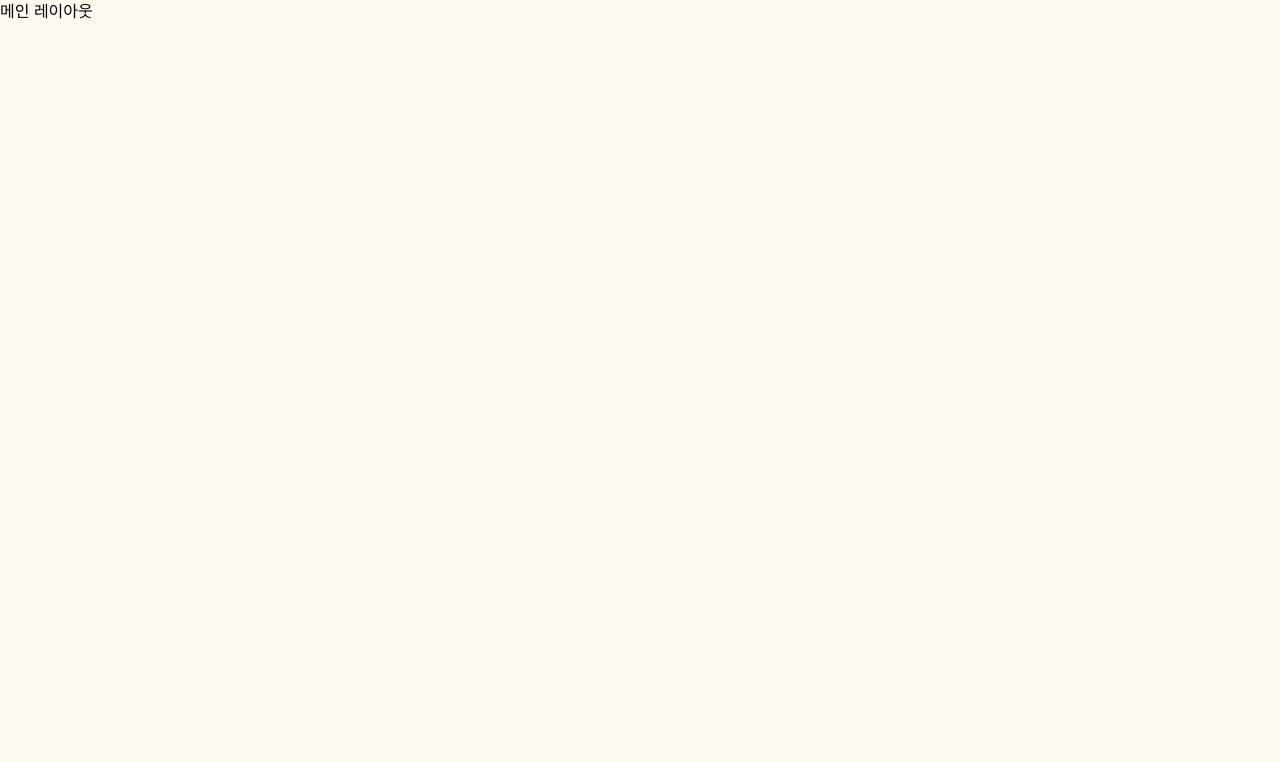
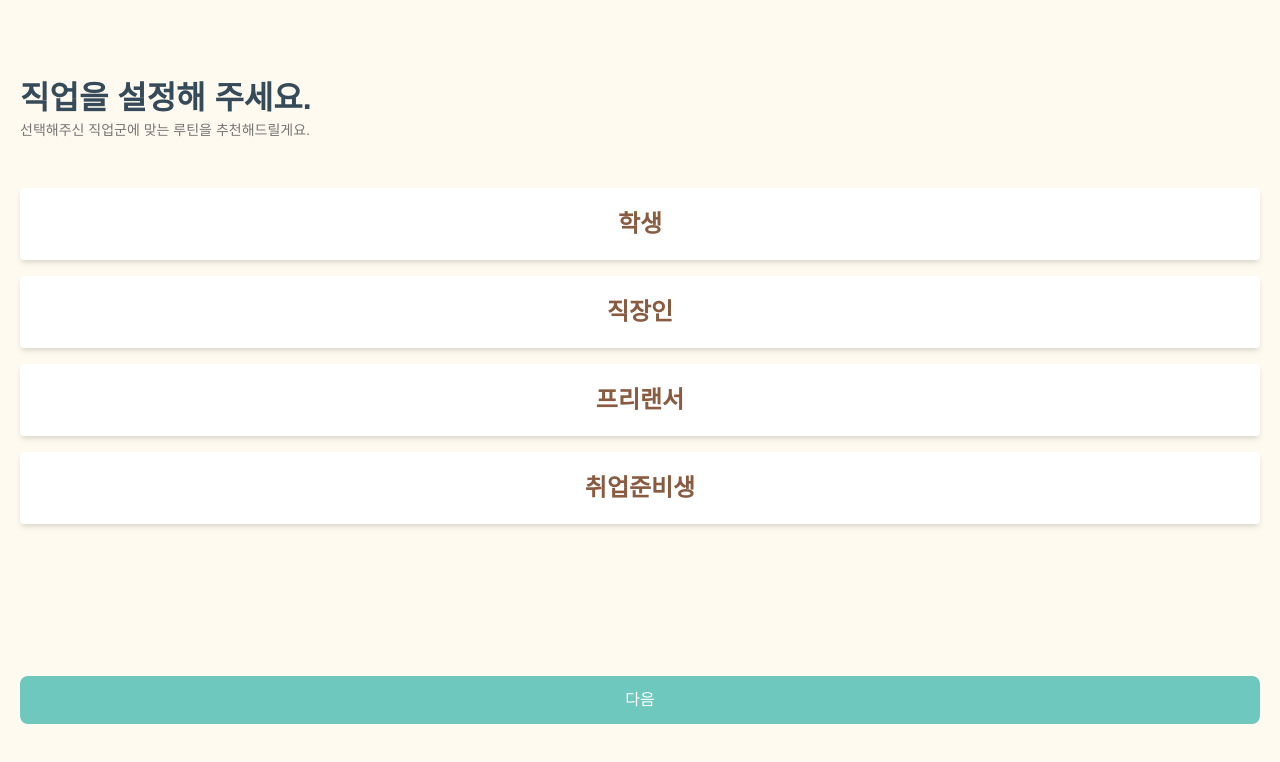
Before and after one commit to ccconac/JECT-4-client, a React (Vite) app: page /setJob in a window 1280 px wide. Before the commit this address led to /. Shown: the top 762 px of the page. Built offline with nearby package versions, Linux system fonts and the light colour scheme; a web font is replaced by a local one.

Commit message:
feat: SCRUM-10 - 사용자 유형 선택 화면 구현

```diff
--- /dev/null
+++ b/src/components/common/button/SelectButton.tsx
@@ -0,0 +1,26 @@
+import React from 'react';
+
+interface ToggleButtonsProps {
+    option: string;
+    selected: string;
+    onSelect: (value: string) => void;
+}
+
+const ToggleButtons: React.FC<ToggleButtonsProps> = ({ option, selected, onSelect }) => {
+    return (
+        <button
+            key={option}
+            type="button"
+            onClick={() => onSelect(option)}
+            className={`text-text-sub text-title h-18 w-full rounded ${
+                selected === option
+                    ? 'bg-input-focus bg-opacity-75 shadow-inner shadow-gray-400'
+                    : 'bg-opacity-100 bg-white shadow-md hover:bg-gray-200'
+            } transition`}
+        >
+            {option}
+        </button>
+    );
+};
+
+export default ToggleButtons;
--- a/src/pages/auth/LoginPage/KakaoLoginPage.tsx
+++ b/src/pages/auth/LoginPage/KakaoLoginPage.tsx
@@ -19,7 +19,7 @@ function KakaoLoginPage() {
     }, [navigate]);
 
     return (
-        <div className="flex min-h-screen flex-col justify-between">
+        <div className="flex min-h-screen flex-col justify-between py-14">
             <section className="mb-12 rounded-lg bg-gradient-to-r p-5">
                 <Swiper
                     modules={[Scrollbar, Pagination, Autoplay]} // 페이지네이션, 자동재생 등의 기능을 불러옴
--- /dev/null
+++ b/src/pages/auth/LoginPage/SetJobPage.tsx
@@ -0,0 +1,53 @@
+import { useState } from 'react';
+import { useNavigate } from 'react-router-dom';
+import SelectButton from '../../../components/common/button/SelectButton';
+import NextButton from '../../../components/common/button/NextButton';
+
+function SetJobPage() {
+    const [selected, setSelected] = useState<string>('');
+    const navigate = useNavigate();
+    const handleSelect = (value: string) => {
+        setSelected(value);
+    };
+    return (
+        <div className="flex min-h-screen flex-col justify-between py-14">
+            <section className="mb-12 rounded-lg bg-gradient-to-r p-5">
+                <h1 className="text-display text-secondary">직업을 설정해 주세요.</h1>
+                <p className="text-small text-text-min">
+                    선택해주신 직업군에 맞는 루틴을 추천해드릴게요.
+                </p>
+                <div className="mt-12 flex flex-col gap-4">
+                    <SelectButton
+                        option="학생"
+                        selected={selected}
+                        onSelect={handleSelect}
+                    ></SelectButton>
+                    <SelectButton
+                        option="직장인"
+                        selected={selected}
+                        onSelect={handleSelect}
+                    ></SelectButton>
+                    <SelectButton
+                        option="프리랜서"
+                        selected={selected}
+                        onSelect={handleSelect}
+                    ></SelectButton>
+                    <SelectButton
+                        option="취업준비생"
+                        selected={selected}
+                        onSelect={handleSelect}
+                    ></SelectButton>
+                </div>
+            </section>
+            <section className="p-5">
+                <NextButton
+                    onClick={() => {
+                        navigate('/');
+                    }}
+                ></NextButton>
+            </section>
+        </div>
+    );
+}
+
+export default SetJobPage;
--- a/src/pages/auth/LoginPage/SetNamePage.tsx
+++ b/src/pages/auth/LoginPage/SetNamePage.tsx
@@ -23,7 +23,7 @@ function SetNamePage() {
 
     const navigate = useNavigate();
     return (
-        <div className="flex min-h-screen flex-col justify-between">
+        <div className="flex min-h-screen flex-col justify-between py-14">
             <section className="mb-12 rounded-lg bg-gradient-to-r p-5">
                 <h1 className="text-display text-secondary">닉네임을 설정해 주세요.</h1>
                 <p className="text-small text-text-min">
@@ -43,7 +43,7 @@ function SetNamePage() {
             <section className="p-5">
                 <NextButton
                     onClick={() => {
-                        navigate('/selectUserType');
+                        navigate('/setJob');
                     }}
                 ></NextButton>
             </section>
--- a/src/routes.tsx
+++ b/src/routes.tsx
@@ -3,6 +3,7 @@ import StyleGuide from './pages/StyleGuide';
 import LoginPage from './pages/auth/LoginPage/KakaoLoginPage';
 import LoginAccessPage from './pages/auth/LoginPage/KakaoLoginAccessPage';
 import SetNamePage from './pages/auth/LoginPage/SetNamePage';
+import SetJobPage from './pages/auth/LoginPage/SetJobPage';
 import OnBoarding from './pages/onboarding';
 import MainLayout from './components/MainLayout';
 
@@ -13,6 +14,7 @@ const Router = () => {
             <Route path="/login" element={<LoginPage />} />
             <Route path="/oauth/callback/kakao" element={<LoginAccessPage />} />
             <Route path="/setName" element={<SetNamePage />} />
+            <Route path="/setJob" element={<SetJobPage />} />
             <Route path="/onboarding" element={<OnBoarding />} />
 
             {/* 스타일 가이드 페이지 */}
```
